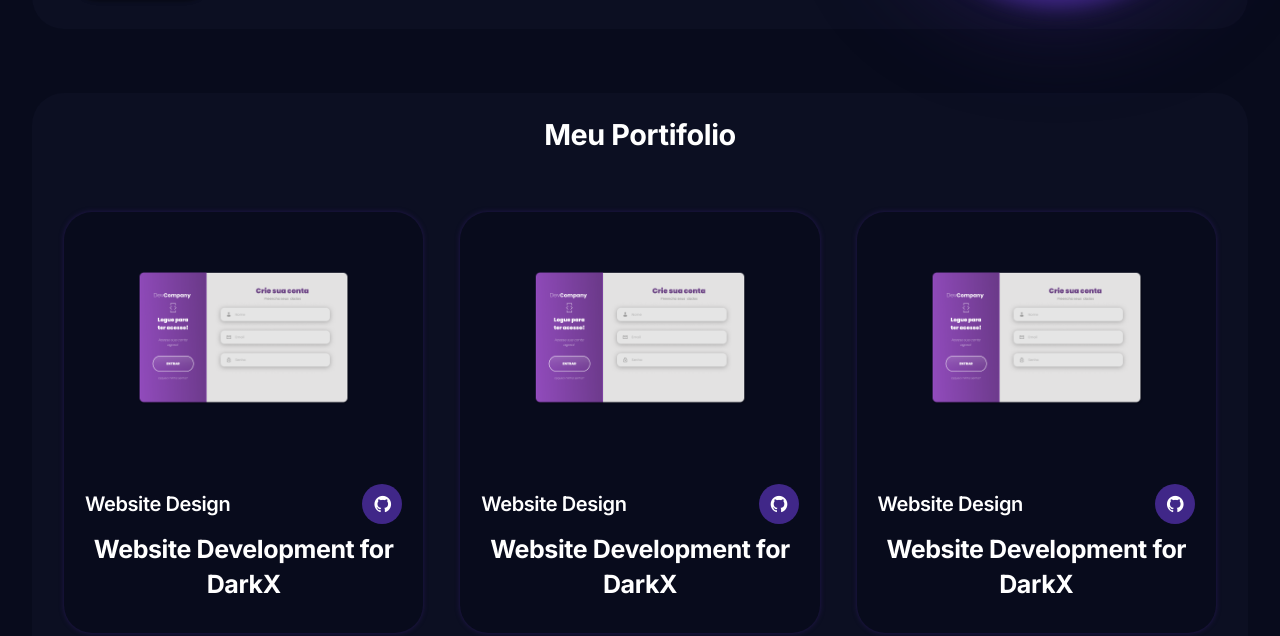
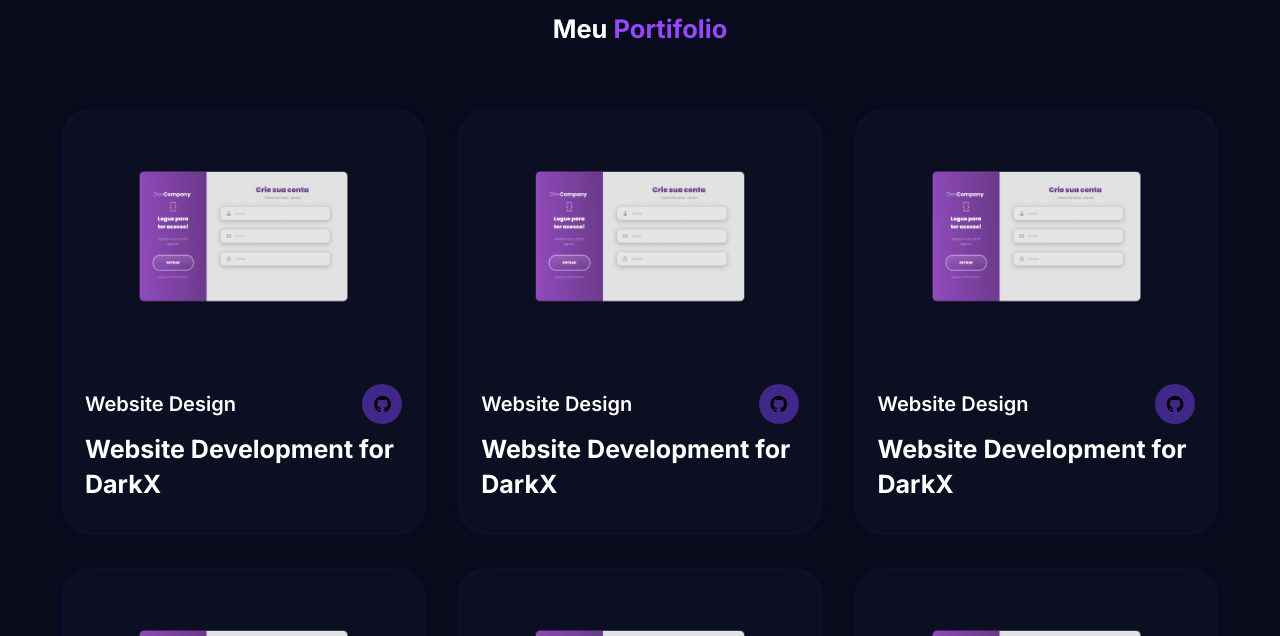
Before and after one commit to Ninzinhu/Meu-portifolio, a plain HTML site: page index.html in a window 1280 px wide. Shown: the part 1832-2468 px from the top of the page. Drawn offline with nearby package versions, Linux system fonts and the light colour scheme.

Commit message:
response

```diff
--- a/index.html
+++ b/index.html
@@ -69,7 +69,7 @@
            <a href="#">Orçamento <i class="ri-arrow-right-line"></i></a>
          </div>
     </div>
-
+        <!-- Sobre Mim -->
     <main>
         <section id="banner">
             <div class="banner-content">
@@ -87,7 +87,7 @@
 
 
   <!-------  Portifólio  --------->
- <section class="portifolio" id="portifolio">
+ <section class="portfolio" id="portfolio">
     <div class="center-text">
         <h2> Meu <span>Portifolio</span></h2>
     </div>
--- a/style.css
+++ b/style.css
@@ -404,6 +404,10 @@ footer .column > a:hover {
     text-align: center;
   }
 
+  .row {
+    grid-template-columns: repeat(2, 1fr);
+  }
+
   .features {
     grid-template-columns: repeat(1, 1fr);
   }
@@ -416,91 +420,6 @@ footer .column > a:hover {
     grid-template-columns: 1fr 150px;
   }
 }
-
-/* .card2 {
-  width: 100%;
-  height: 745px;
-  background-color: #0c0f22;
-  margin-top: 10rem;
-  flex-shrink: 0;
-  padding: 20px;
-  border-radius: 3rem;
-  box-shadow: 0 4px 6px rgba(0, 0, 0, 0.25);
-} */
-
-/* .features2{
-    margin-top: 12px;
-}
-
-
-.container2{
-    margin-bottom: 10px;
-
-
-}
-
-.card2 p{
-    color: #FFF;
-
-    font-feature-settings: 'clig' off, 'liga' off;
-    font-family: "SF Pro Display";
-    font-size: 20px;
-    font-style: normal;
-    font-weight: 400;
-    line-height: 20px;
-    letter-spacing: -0.4px;
-}
-
-.profile {
-    display: flex;
-    justify-content: center;
-    gap: 5rem;
-    height: 80vh;
-}
-
-.section_pic-container{
-    display: flex;
-    height: 600px;
-    width: 600px;
-    margin: auto 0;
-    padding-left: 3rem;
-    padding-bottom: 3rem;
-    border-radius: 15px;
-
-
-}
-
-.section_tex{
-    align-items: center;
-   text-align: center;
-}
-
-.profile img[alt="JoaoProfile"] {
-    width: 497.607px;
-    height: 545.535px;
-    border-radius: 360rem;
-    opacity:70%;
-
-    border: 3px solid #402788 ;
-    box-shadow:  0 10px 20px #402788, 0 0 100px 10px #23174f;
-
-
-
-}
-
-.section_text .header {
-    padding-top: 8rem;
-    font-weight: 800;
-    line-height: 20px;
-    letter-spacing: -0.4px;
-    font-family: Inter;
-    font-size: 36px
-
-
-
-
-
-} */
 
 main {
   margin-top: 4rem;
@@ -564,43 +483,97 @@ nav .hamburguer-menu {
     display: block;
   }
 }
-
-.portifolio {
-  background-color: #0c0f22;
+/* Portifolio menu */
+.portfolio {
   margin-top: 4rem;
   border-radius: 2rem;
   padding: 2rem;
 }
 
-.Portifolio-content {
+.portfolio .center-text {
+  font-size: 17px;
+  height: 500;
+  font-family: Inter;
+  margin-top: 1rem;
+  display: flex;
+  align-items: center;
+  justify-content: center;
+  color: #fff;
+}
+
+.row-text h5 {
+  color: #fff;
+}
+
+.portfolio .center-text span {
+  color: #9747ff;
+}
+
+/* .Portifolio-content {
   display: grid;
   grid-template-columns: repeat(auto-fit, minmax(350px, auto));
   align-items: center;
   gap: 2.3rem;
   margin-top: 4.2rem;
+} */
+
+.Portifolio-content {
+  display: grid;
+  grid-template-columns: repeat(
+    auto-fit,
+    minmax(300px, 1fr)
+  ); /* Alterado o min-width para 300px */
+  align-items: center;
+  gap: 2.3rem;
+  margin-top: 4.2rem;
 }
 
-.row img {
+/* .row img {
   height: auto;
   width: 100%;
   border-radius: 28px;
   margin-bottom: 1.4rem;
+} */
+
+.row img {
+  max-width: 100%; /* Alterado para garantir que a imagem não ultrapasse o contêiner pai */
+  height: auto;
+  border-radius: 28px;
+  margin-bottom: 1.4rem;
 }
 
-.row {
-  background: #080b1c;
+/* .row {
+  background: #0c0f22;
   border-radius: 28px;
   border: 1px solid transparent;
   box-shadow: 0 0 5px #23174f;
   padding: 20px;
   transition: all 0.5s ease;
+} */
+
+.row {
+  background: #0c0f22;
+  border-radius: 28px;
+  border: 1px solid transparent;
+  box-shadow: 0 0 5px #23174f;
+  padding: 20px;
+  transition: all 0.5s ease;
+  width: 100%; /* Alterado para ocupar toda a largura disponível */
 }
+
+/* .main-row {
+  display: flex;
+  align-items: center;
+  justify-content: space-between;
+  margin-bottom: 0.5rem;
+} */
 
 .main-row {
   display: flex;
   align-items: center;
   justify-content: space-between;
   margin-bottom: 0.5rem;
+  width: 100%; /* Alterado para ocupar toda a largura disponível */
 }
 
 .row h5 {
@@ -620,6 +593,7 @@ nav .hamburguer-menu {
 }
 
 .row h4 {
+  color: #fff;
   font-size: 25px;
   font-weight: 700;
   margin-bottom: 10px;
@@ -631,3 +605,13 @@ nav .hamburguer-menu {
   transform: translateY(-5px) scale(1.03);
   cursor: pointer;
 }
+
+@media screen and (max-width: 400px) {
+  .Portifolio-content {
+    grid-template-columns: 1fr; /* Alterado para uma coluna única em telas pequenas */
+  }
+
+  .row {
+    max-width: 100%; /* Garantindo que a largura não ultrapasse a tela */
+  }
+}
```
